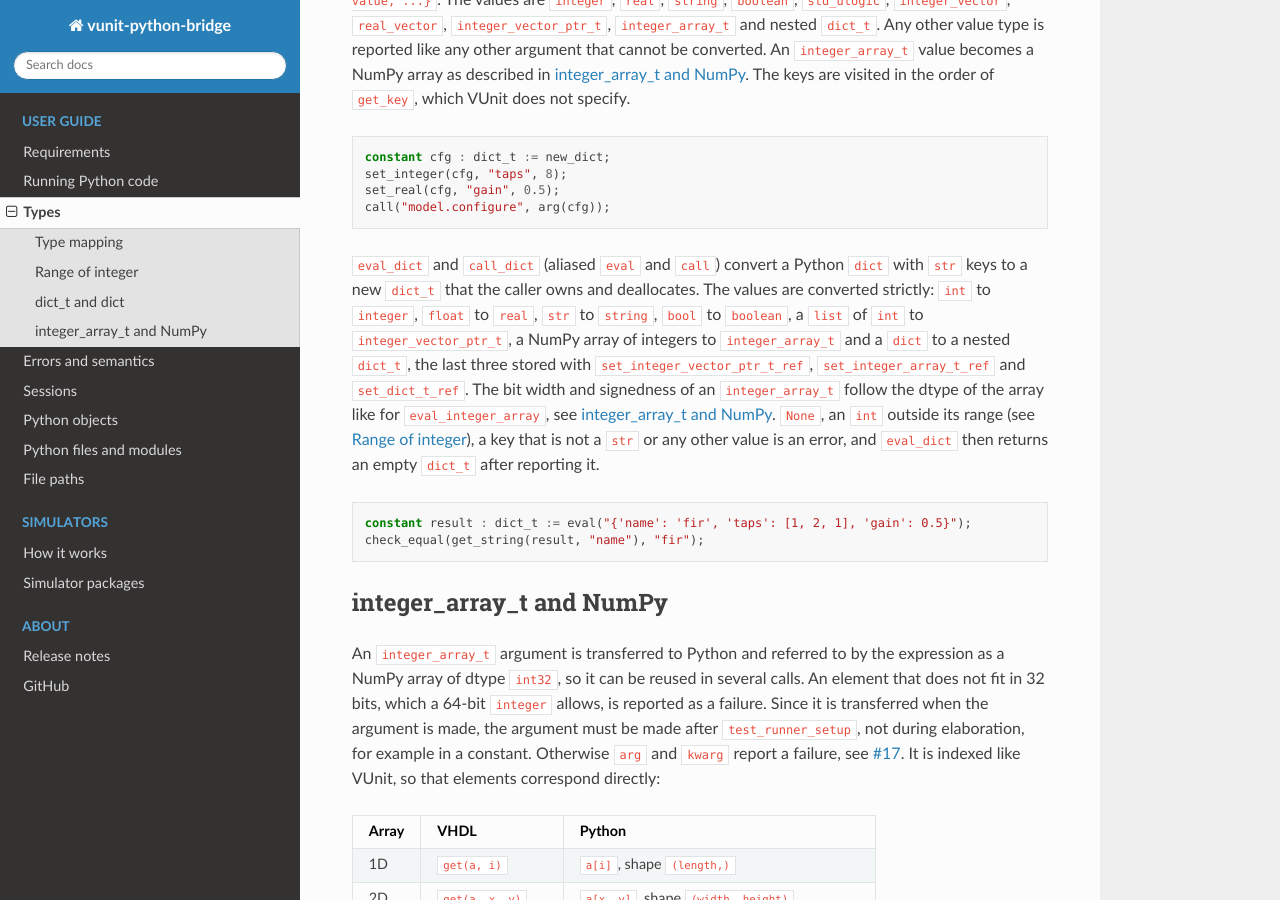
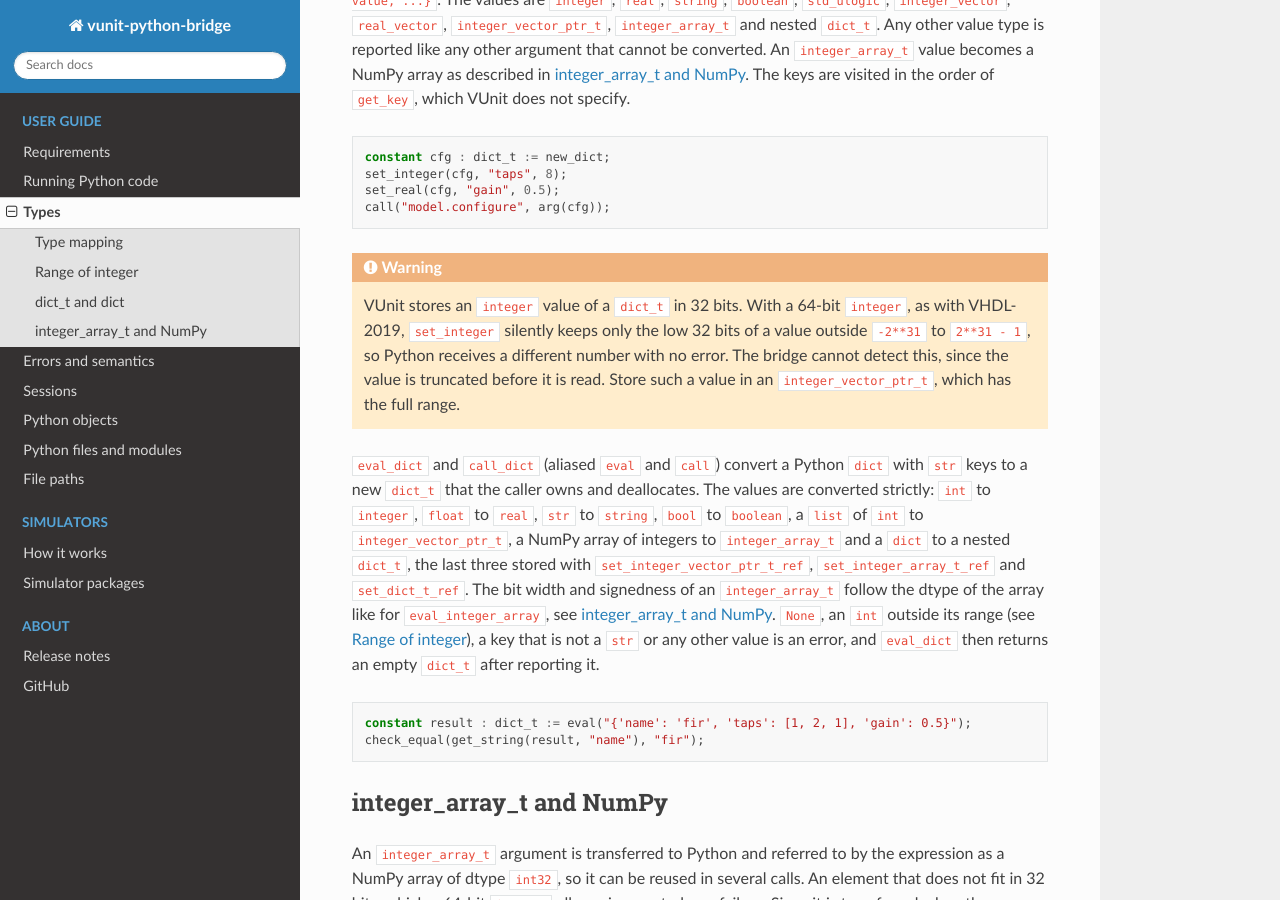
Before and after one commit to VUnit/vunit-python-bridge, a Sphinx documentation site: the page built from docs/types.rst, in a window 1280 px wide and 900 px high, scrolled down 1176 px. Built offline with Sphinx 7.4.7 and the Read the Docs theme 3.1.0, drawn with Linux system fonts in a browser that asks for light colours; pages that are not in the unit, such as notebooks, are missing from menus; the version number is read from the project's files by our own code.

Commit message:
Warn that set_integer truncates a 64-bit dict_t value
Co-Authored-By: Claude Opus 5.5 <noreply@anthropic.com>

```diff
--- a/docs/types.rst
+++ b/docs/types.rst
@@ -68,6 +68,15 @@ visited in the order of ``get_key``, which VUnit does not specify.
     set_real(cfg, "gain", 0.5);
     call("model.configure", arg(cfg));
 
+.. warning::
+
+   VUnit stores an ``integer`` value of a ``dict_t`` in 32 bits. With a 64-bit
+   ``integer``, as with VHDL-2019, ``set_integer`` silently keeps only the low
+   32 bits of a value outside ``-2**31`` to ``2**31 - 1``, so Python receives a
+   different number with no error. The bridge cannot detect this, since the
+   value is truncated before it is read. Store such a value in an
+   ``integer_vector_ptr_t``, which has the full range.
+
 ``eval_dict`` and ``call_dict`` (aliased ``eval`` and ``call``) convert a
 Python ``dict`` with ``str`` keys to a new ``dict_t`` that the caller owns and
 deallocates. The values are converted strictly: ``int`` to ``integer``,
```
